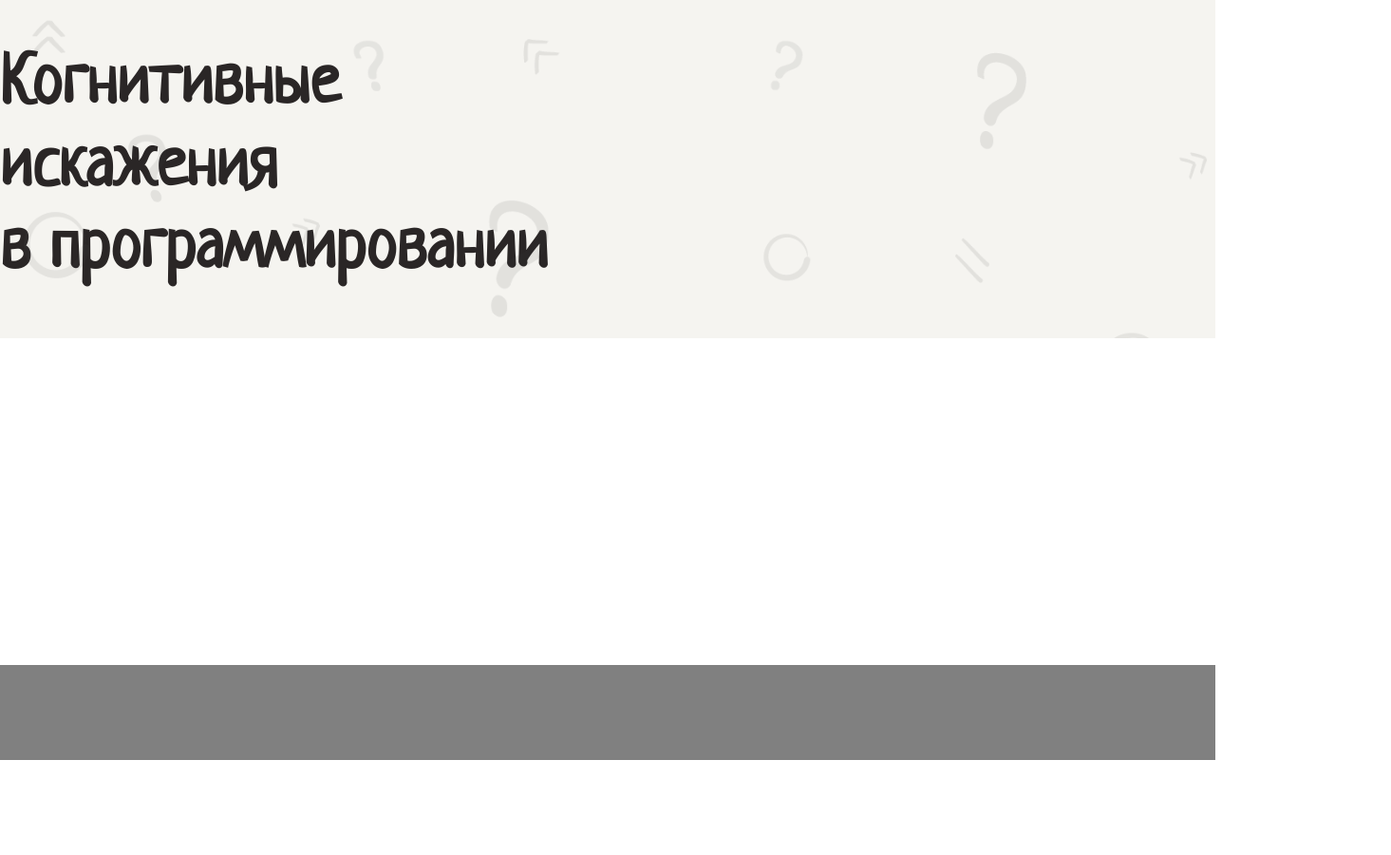
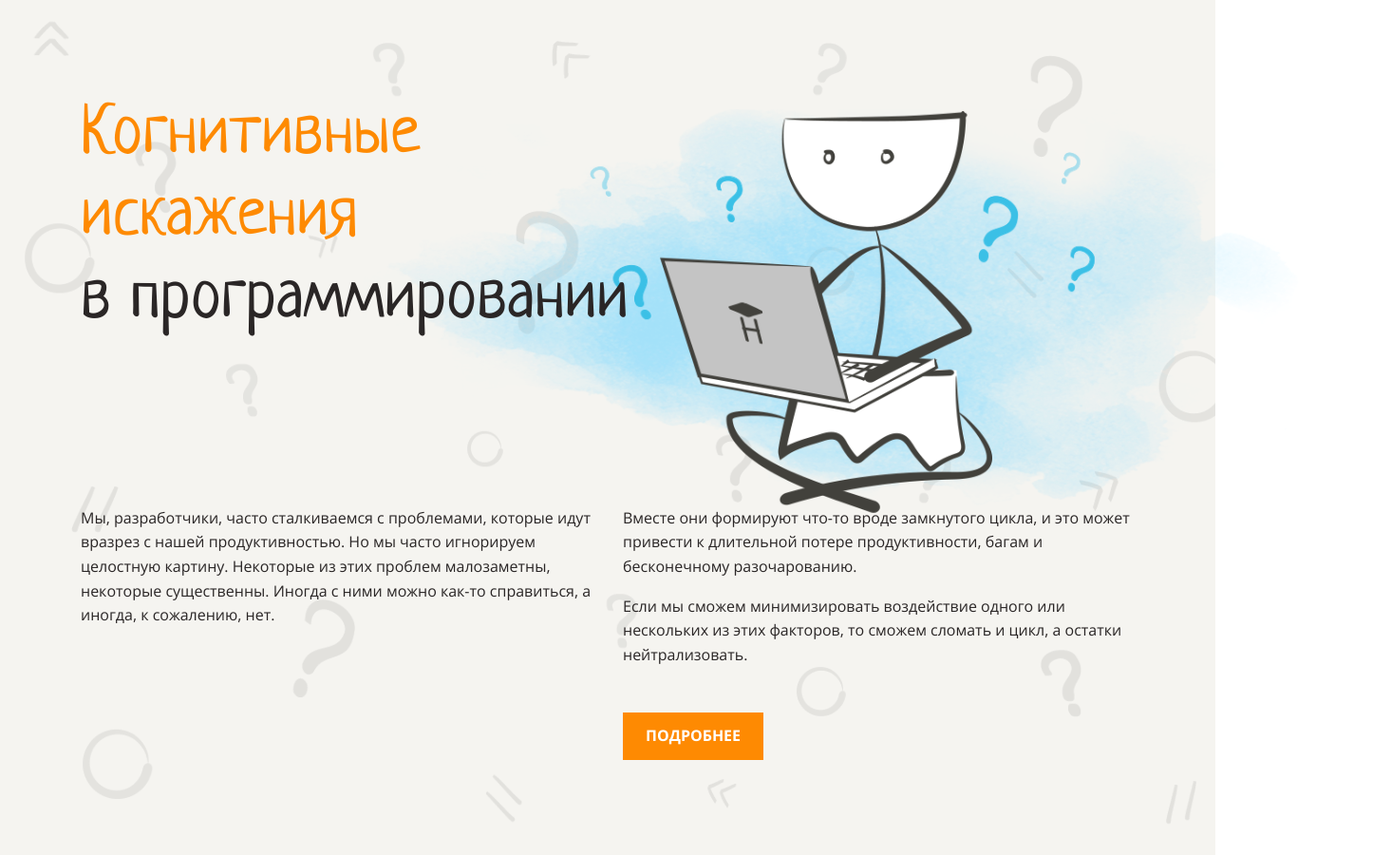
Before and after one commit to kkrasilov/layout-designer-project-58, a website: page src/index.html in a window 1280 px wide. Shown: the whole page at 95% size, 1465 px wide, since content can reach past the window. Before the commit the page ends 800 px from the top, so only its background shows below. Drawn offline with Linux system fonts and the light colour scheme; a web font is replaced by a local one.

Commit message:
added header

```diff
--- a/src/index.html
+++ b/src/index.html
@@ -1,6 +1,5 @@
 <!DOCTYPE html>
-<html lang="ru" class="h-100">
-
+<html lang="ru">
 <head>
   <meta charset="UTF-8">
   <meta name="viewport" content="width=device-width, initial-scale=1.0">
@@ -9,18 +8,40 @@
 
   <link rel="stylesheet" href="styles/style.css">
 </head>
-
-<body class="h-100">
-  <div class="container h-100">
-    <header class="bg-image">
-      <h1>Когнитивные<br>искажения<br> в программировании</h1>
-    </header>
-    <main>
-      <section>
-      </section>
-    </main>
-    <footer>
-    </footer>
-  </div>
+<body>
+<header class="bg-image bg-color-light">
+  <section>
+    <h1>
+      Когнитивные<br>
+      искажения<br>
+      <span class="text-dark">в программировании</span>
+    </h1>
+    <img class="header-image" src="./images/main.png" alt="Человек с ноутбуком" height="525">
+    <div class="row gap-2">
+      <div class="flex-width-50">
+        <p>
+          Мы, разработчики, часто сталкиваемся с проблемами, которые идут вразрез с нашей продуктивностью. Но мы часто
+          игнорируем целостную картину. Некоторые из этих проблем малозаметны, некоторые существенны. Иногда с ними
+          можно как-то справиться, а иногда, к сожалению, нет.
+        </p>
+      </div>
+      <div class="flex-width-50">
+        <p>
+          Вместе они формируют что-то вроде замкнутого цикла, и это может привести к длительной потере продуктивности,
+          багам и бесконечному разочарованию.
+        </p>
+        <p>
+          Если мы сможем минимизировать воздействие одного или нескольких из этих факторов, то сможем сломать и цикл, а
+          остатки нейтрализовать.
+        </p>
+        <a class="btn mt-2" href="#">Подробнее</a>
+      </div>
+    </div>
+  </section>
+</header>
+<main>
+</main>
+<footer>
+</footer>
 </body>
 </html>
--- a/src/styles/style.css
+++ b/src/styles/style.css
@@ -1,7 +1,19 @@
+:root {
+  --white: #fff;
+  --translucent-white: #d7ccc0;
+  --light: #f5f4f0;
+  --primary: #fe8a02;
+  --primary-dark: #42413c;
+  --dark: #2a2626;
+  --translucent-dark: #908d8b;
+  --brown: #b09a81;
+  --blue: #1085c5;
+}
+
 @font-face {
   font-weight: 400;
   font-family: OpenSans;
-  src: url("../fonts/Roboto-Regular.ttf");
+  src: url("../fonts/OpenSans-Regular.ttf");
 }
 
 @font-face {
@@ -22,46 +34,41 @@
   src: url("../fonts/Neucha-Regular.ttf");
 }
 
-:root {
-  --white: #fff;
-  --translucent-white: #d7ccc0;
-  --light: #f5f4f0;
-  --main: #fe8a02;
-  --main-dark: #42413c;
-  --dark: #2a2626;
-  --translucent-dark: #908d8b;
-  --brown: #b09a81;
-  --blue: #1085c5;
+/* RESET */
+
+a {
+  text-decoration: none;
+}
+
+h1,
+h2,
+h3 {
+  margin: 0;
+  padding: 0;
+
+  font-weight: inherit;
+}
+
+/* OVERALL */
+
+* {
+  box-sizing: border-box;
+}
+
+html {
+  color: var(--dark);
+
+  font-weight: 400;
+  font-size: 16px;
+  font-family: OpenSans, sans-serif;
+  line-height: 1.6em;
 }
 
 body {
   margin: 0;
   padding: 0;
 
-  font-size: 16px;
-  line-height: 1.6em;
-  font-family: OpenSans, sans-serif;
-
-  color: var(--dark);
-}
-
-h1,
-h2,
-h3 {
-  line-height: 1.2em;
-  font-family: Neucha, sans-serif;
-}
-
-h1 {
-  font-size: 72px;
-}
-
-h2 {
-  font-size: 60px;
-}
-
-h3 {
-  font-size: 34px;
+  overflow-x: hidden;
 }
 
 .bg-image {
@@ -77,37 +84,101 @@ h3 {
   background-image: url("../images/background.png");
   background-repeat: no-repeat;
   background-size: cover;
-  content: '';
-
 
   opacity: 0.1;
-}
 
-header {
-  background-color: var(--light);
-}
-
-footer {
-  height: 100px;
-  background-color: gray;
+  content: "";
 }
 
 section {
-  max-width: 1110px;
+  position: relative;
 
-  padding-top: 100px;
-  padding-bottom: 100px;
-
-  display: flex;
-  justify-content: center;
-}
-
-.container {
   display: flex;
   flex-direction: column;
   justify-content: space-between;
+
+  max-width: 1110px;
+  min-height: 900px;
+
+  margin: 0 auto;
+  padding: 100px 0;
 }
 
-.h-100 {
-  height: 100%;
+.row {
+  display: flex;
+  justify-content: space-between;
 }
+
+.header-image {
+  position: absolute;
+  top: 55px;
+  right: -270px;
+}
+
+/* BTN */
+.btn {
+  display: inline-block;
+  padding: 0.75rem 1.5rem;
+
+  color: var(--white);
+
+  font-weight: 700;
+
+  text-transform: uppercase;
+
+  background-color: var(--primary);
+
+  cursor: pointer;
+}
+
+/* Text */
+h1,
+h2,
+h3,
+h4 {
+  z-index: 1;
+
+  margin: 0;
+
+  color: var(--primary);
+  font-family: Neucha, sans-serif;
+  line-height: 1.2em;
+}
+
+h1 {
+  font-size: 72px;
+}
+
+h2 {
+  font-size: 60px;
+}
+
+h3 {
+  font-size: 34px;
+}
+
+.text-dark {
+  color: var(--dark);
+}
+
+/* Atomic CSS */
+
+.mt-2 {
+  margin-top: 2rem;
+}
+
+.gap-1 {
+  gap: 1rem;
+}
+
+.gap-2 {
+  gap: 2rem;
+}
+
+.flex-width-50 {
+  flex-basis: 50%;
+}
+
+.bg-color-light {
+  background-color: var(--light);
+}
```
